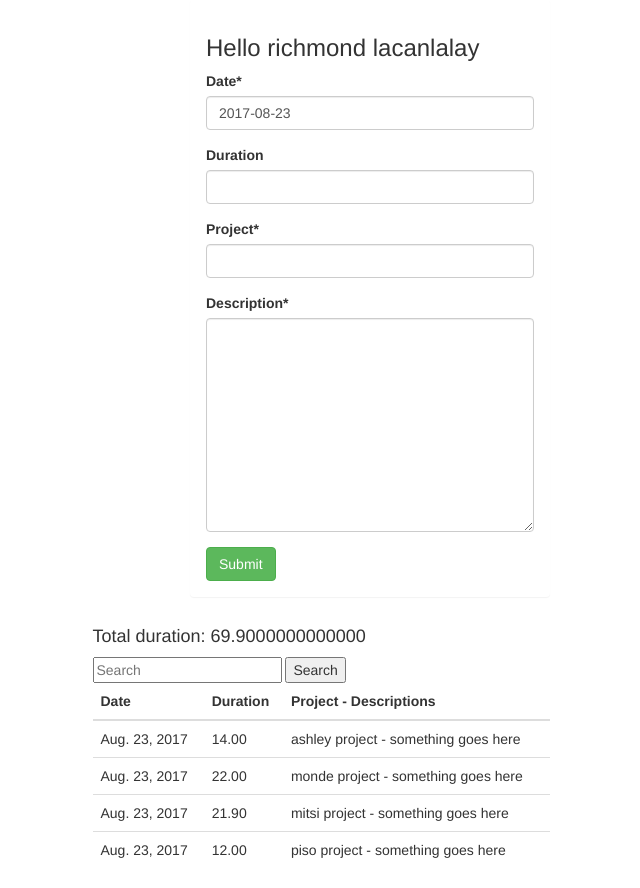
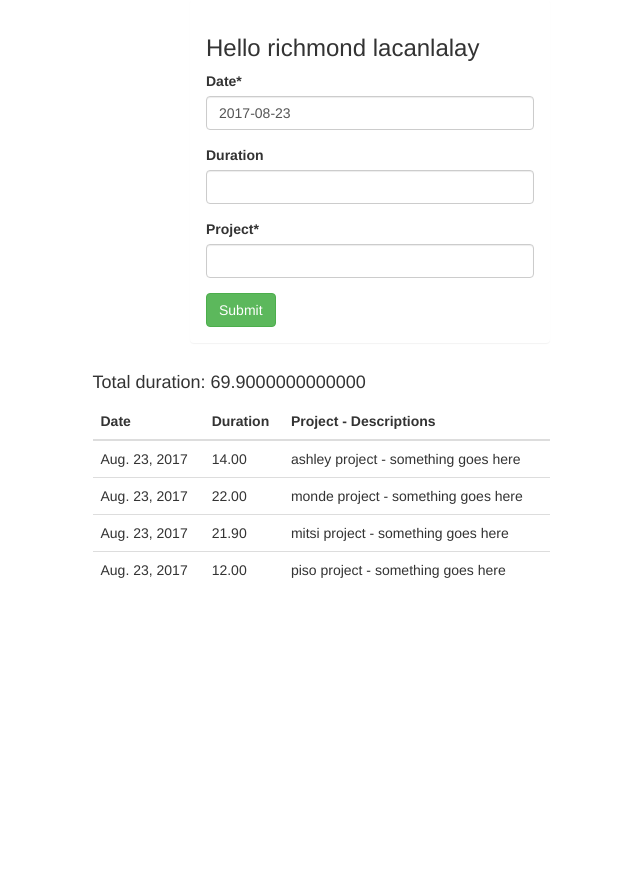
Before and after one commit to Xednom/Worklogger, a Django app: a page that uses src/profiles/templates/profiles/projects/project.html in a window 1280 px wide. Shown: the part 73-961 px from the top of the page, without its empty margins (270-910 px from the left). After the commit the page ends 651 px from the top, so only its background shows below. Run offline with Django 3.2, Linux system fonts and the light colour scheme; a user stored in the database is signed in; data comes from the database, SQL or seed files in the repository; some libraries are stand-ins or nearby versions.

Commit message:
first commit

```diff
--- a/src/profiles/templates/profiles/projects/project.html
+++ b/src/profiles/templates/profiles/projects/project.html
@@ -25,10 +25,6 @@
   <div class="row">
     <div class="col-md-5 col-md-offset-3">
       <h4>Total duration: {{ total_duration.duration__sum }}</h4>
-      <form method="GET" action="">
-        <input type="text" name="q" placeholder="Search" />
-        <input type="submit" value="Search" />
-      </form>
       <div class="table-responsive">
         <table class="table table-hover">
         <thead>
--- a/src/profiles/views.py
+++ b/src/profiles/views.py
@@ -16,7 +16,7 @@
 class ProjectForm(ModelForm):
     class Meta:
         model = Project
-        fields = ['project', 'description']
+        fields = ['project', 'remarks']
 
 class TimeForm(ModelForm):
     class Meta:
@@ -67,17 +67,6 @@
     all_project = Project.objects.all()
     all_time = Time.objects.all()
     total_duration = Time.objects.all().aggregate(Sum('duration'))
-    query = request.GET.get("q")
-    if query:
-        search_time = Time.objects.filter(Q(date__icontains=query) |
-        Q(duration__icontains=query)
-        ).distinct()
-        context = {
-        'all_project': all_project,
-        'search_time': search_time,
-        'total_duration': total_duration
-        }
-        return render(request, 'profiles/projects/project.html', context)
     if request.method == 'POST':
         project_form = ProjectForm(request.POST or None)
         time_form = TimeForm(request.POST or None)
--- /dev/null
+++ b/src/requirement.txt
@@ -0,0 +1,3 @@
+Django==1.11.4
+django-crispy-forms==1.6.1
+pytz==2017.2
```
